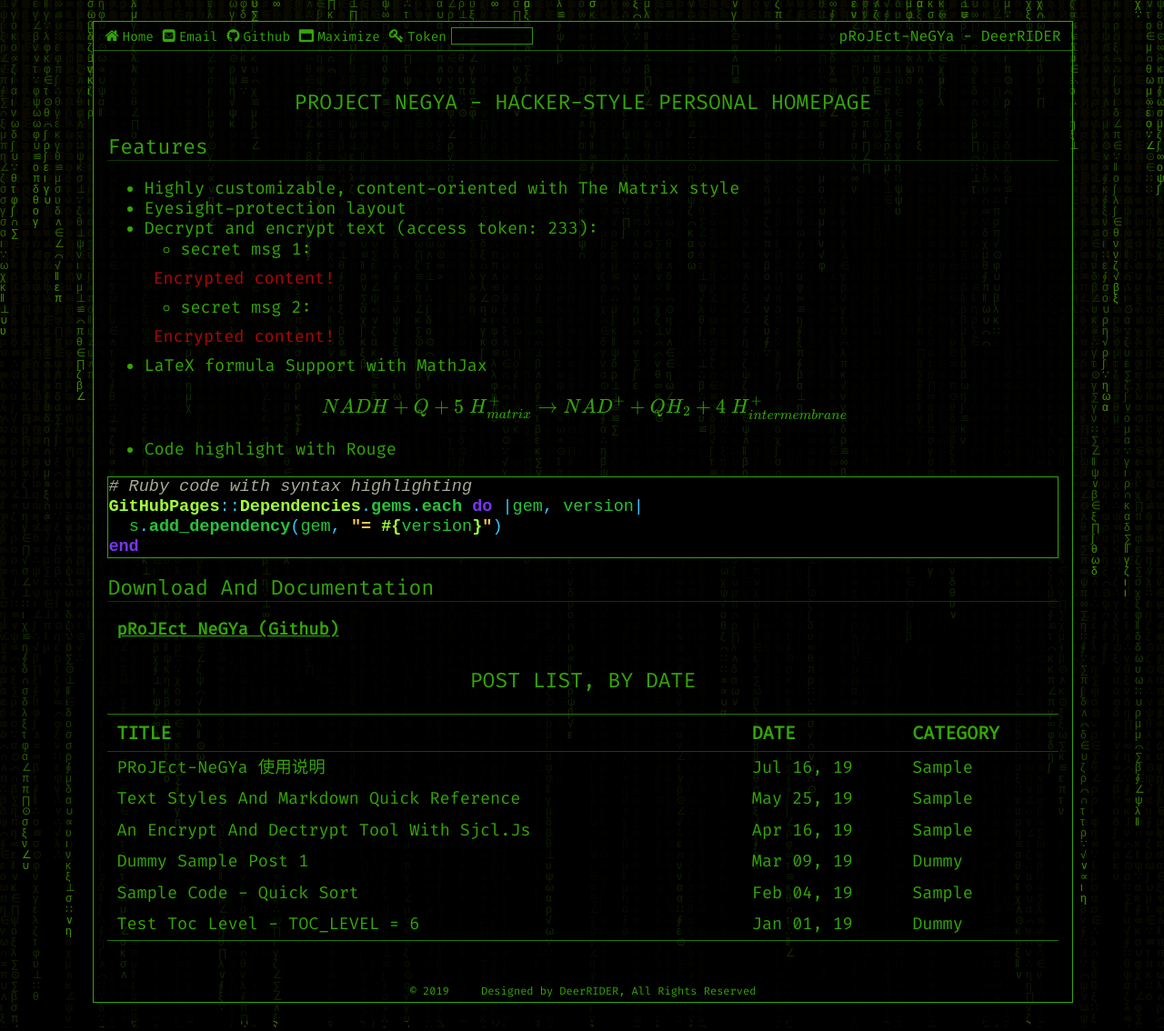
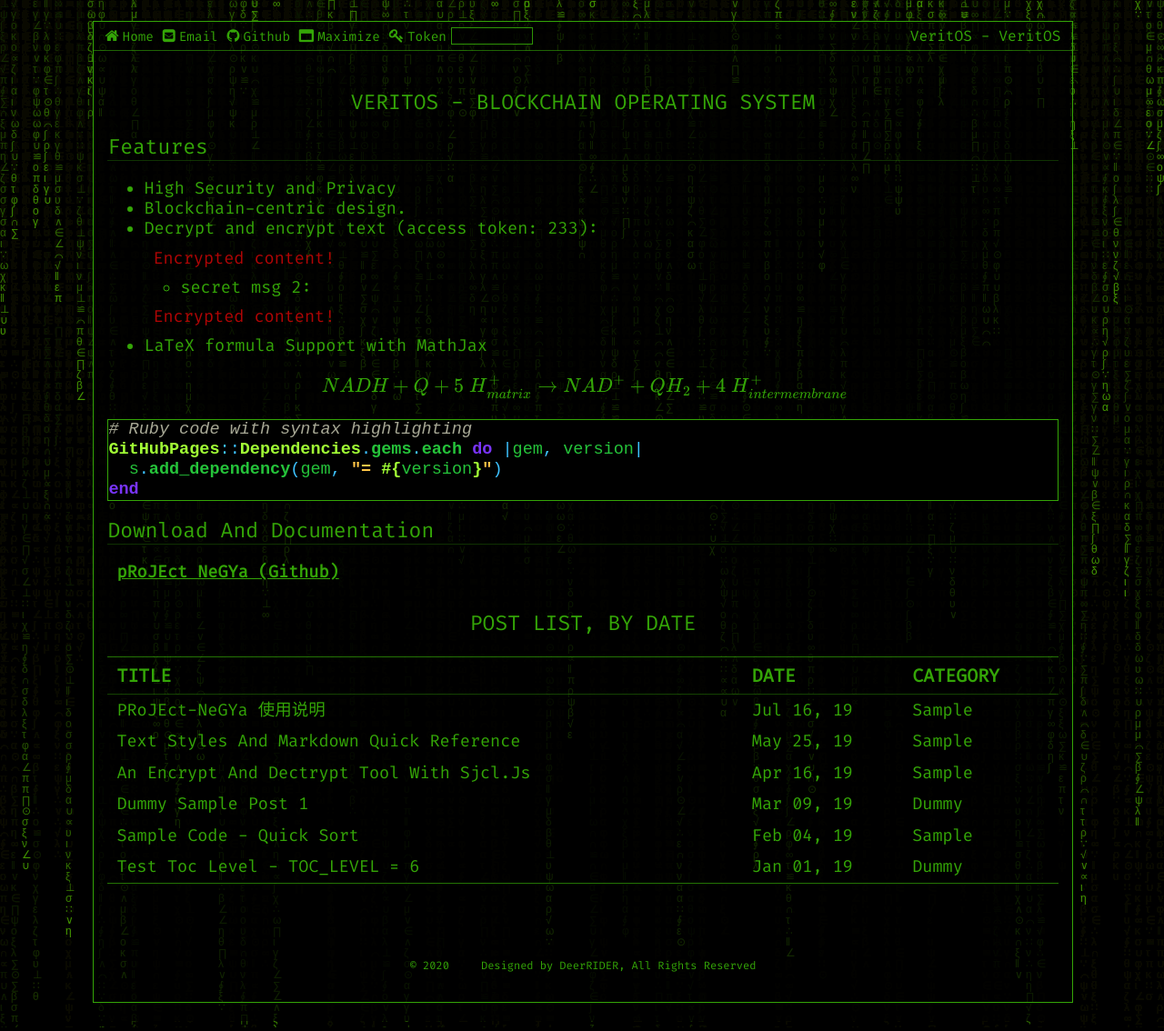
Before and after one commit to TheVeritOS/VeritOS.org, a Jekyll site: the page built from pages/index.md, in a window 1280 px wide. Shown: the whole page at 91% size. Built offline with Jekyll 4.4.1, drawn with Linux system fonts in a browser that asks for light colours; formulas are drawn with MathJax 3.

Commit message:
update info

````diff
--- a/_config.yml
+++ b/_config.yml
@@ -1,8 +1,8 @@
 ## Settings
-title: pRoJEct-NeGYa
-owner: "DeerRIDER"
-url: "https://akiritsu.github.io"
-baseurl: "/pRoJEct-NeGYa"
+title: VeritOS
+owner: "VeritOS"
+url: "https://veritos.org"
+baseurl: "/"
 permalink: /:title/
 description: ""
 markdown: kramdown
@@ -10,8 +10,8 @@ webrick:
   headers:
     Access-Control-Allow-Origin: "*"
 ## Global Variables
-email: "akiritsu@outlook.com"
-github: "akiritsu/pRoJEct-NeGYa"
+email: "mkc@gift.ac.cn"
+github: "https://gitlab.com/veritos"
 # path to: css/, fonts/, img/ and js/
 assets_path: "/assets" # i.e. "/assets"
 statement: "Designed by DeerRIDER, All Rights Reserved"
--- a/_includes/footer.html
+++ b/_includes/footer.html
@@ -1,8 +1,8 @@
 <div class="footer">
     <nav class="nav_bar">
         <ul>
-            <li class="copyright">
-                © 2019
+            <li class="copyleft">
+                © 2020
             </li>
             {% if site.statement %}
             <li>
--- a/pages/index.md
+++ b/pages/index.md
@@ -11,13 +11,12 @@ encrypted_text: true
 permalink: /
 ---
 
-# PROJECT NEGYA - HACKER-STYLE PERSONAL HOMEPAGE
+# VeritOS - Blockchain Operating System
 
 ##  Features
-* Highly customizable, content-oriented with The Matrix style
-* Eyesight-protection layout
+* High Security and Privacy
+* Blockchain-centric design.
 * Decrypt and encrypt text (access token: 233):
-  * secret msg 1:
   <p class="encrypted" id="/MZAf/PKx9jpw8/Jnp7XQQFki2ibGnArZP46W+keVThXquhWwFROEFnbY8eC57Tw==">Encrypted content!</p>
   * secret msg 2:
   <p class="encrypted" id="G7D+0370pNmixIP1j7teCg1jtm9XCdOWYFH61lcM0LYWlT0hB3rS9raIs=">Encrypted content!</p>
@@ -26,8 +25,6 @@ permalink: /
 $$
 NADH+Q+5\;H_{matrix}^{+}\rightarrow NAD^{+}+QH_{2}+4\;H_{intermembrane}^{+}\!
 $$
-
-* Code highlight with Rouge
 
 ```ruby
 # Ruby code with syntax highlighting
````
